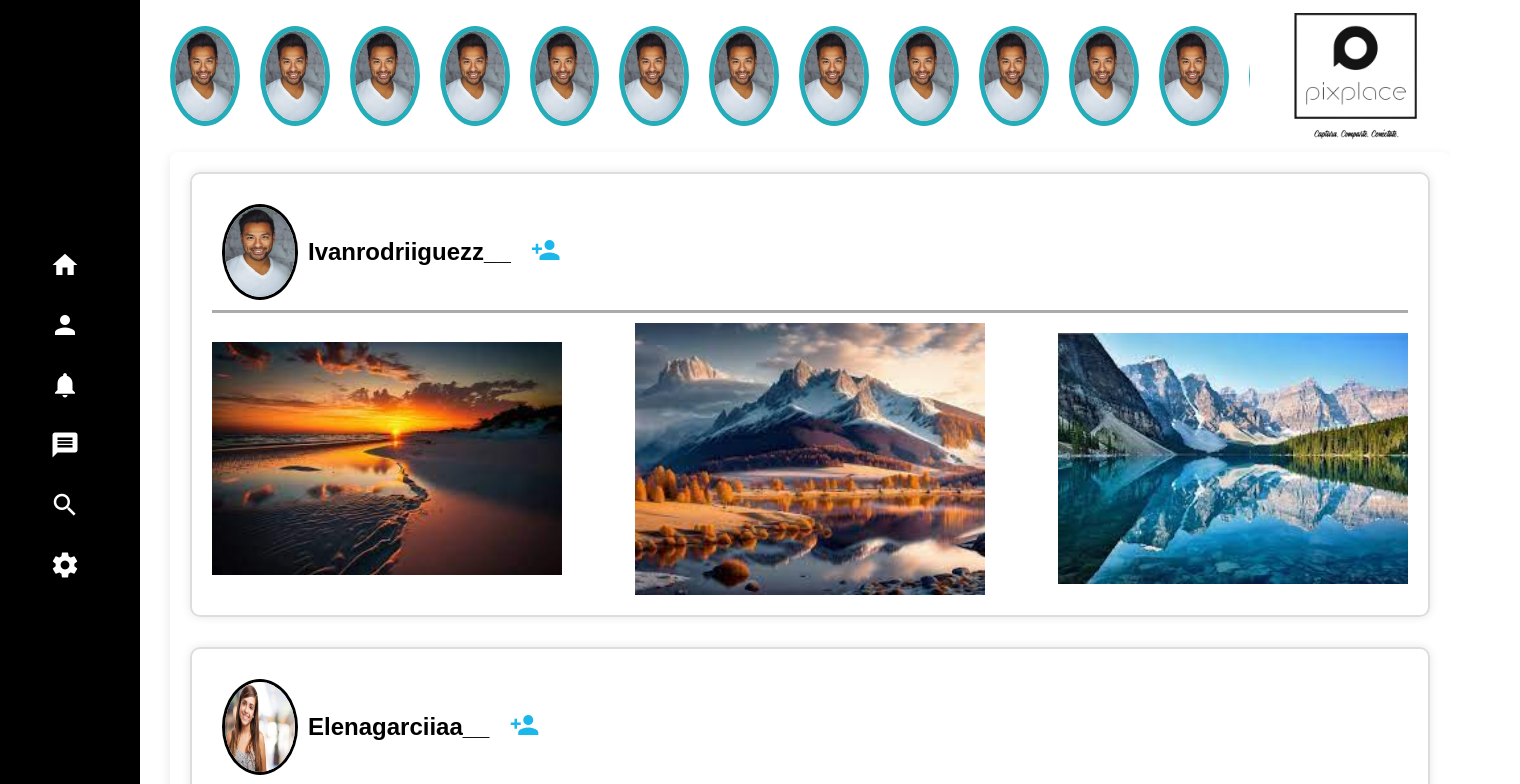
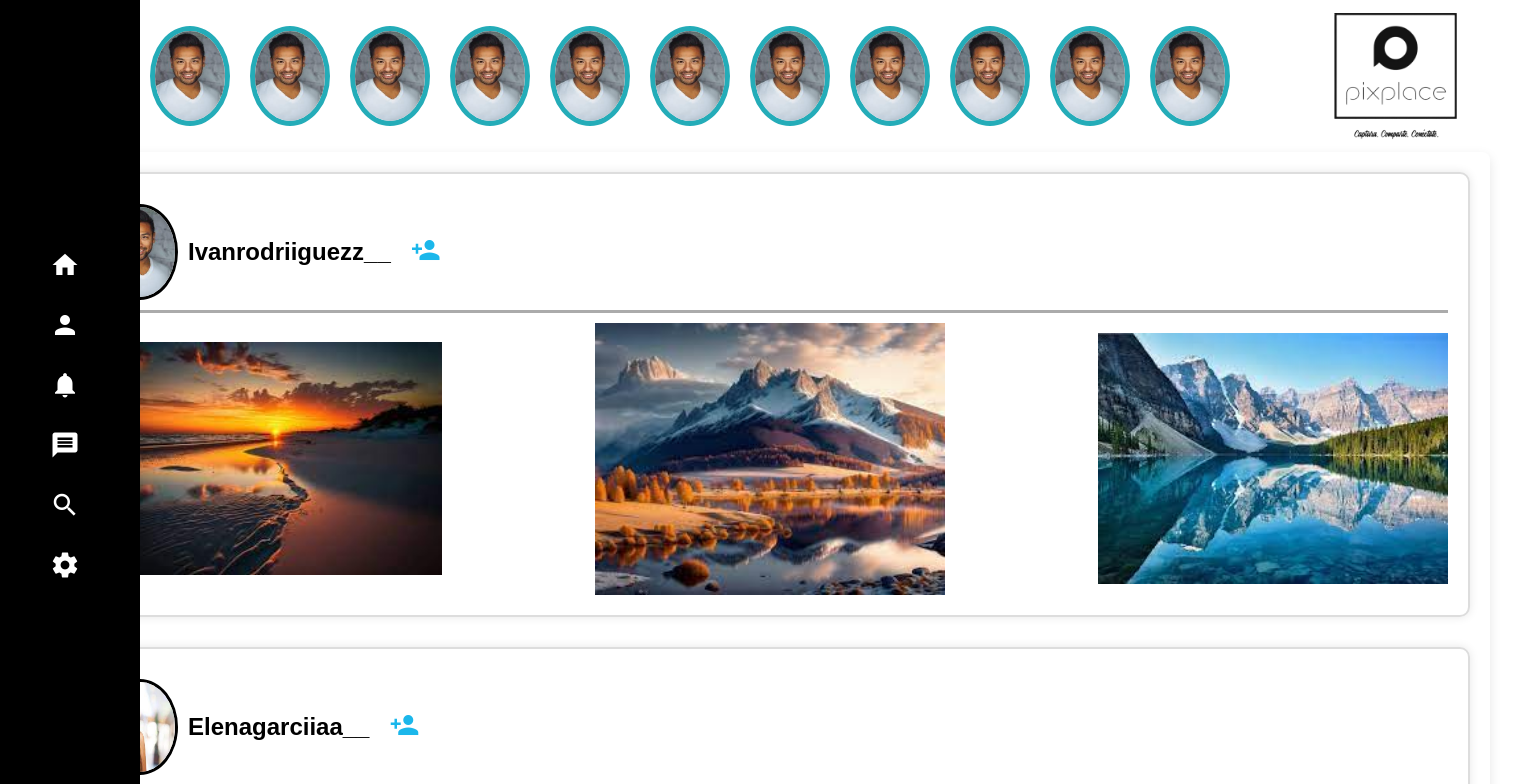
Before and after one commit to Alvaro759/red-social, a React (Create React App) app in the folder client/: page /home in a window 1280 px wide. Shown: the top 784 px of the page, 1520 px wide, since content can reach past the window. Built offline with nearby package versions, Linux system fonts and the light colour scheme.

Commit message:
asassaxax

```diff
--- a/client/src/portada.css
+++ b/client/src/portada.css
@@ -42,7 +42,6 @@
 .sidebar nav ul li a:hover {
   color: #1bb7eb;
   scale: 1.5;
-  transition: 0.5s ease;
 }
 
 .material-icons {
@@ -51,18 +50,19 @@
 }
 
 .main {
-  margin-left: 200px;
   padding: 30px;
   height: 100vh;
-  width: 100vw;
+  width: calc(100% - 100px); /* Calcula el ancho restante de la pantalla */
+  overflow-x: hidden; /* Evita la barra de desplazamiento horizontal */
+  margin-left: 100px; /* Ajuste el margen izquierdo para dejar espacio para el menú */
 }
 
 .container {
   padding: 20px;
+  margin-left: 100px; /* Ajuste el margen izquierdo para dejar espacio para el menú */
 }
 
 .cuerpo {
-  margin-left: 70px;
   width: 100%;
 }
 
@@ -167,5 +167,4 @@
 
 .fotohistoria:hover {
   scale: 1.2;
-  transition: 0.5s ease;
 }
```
